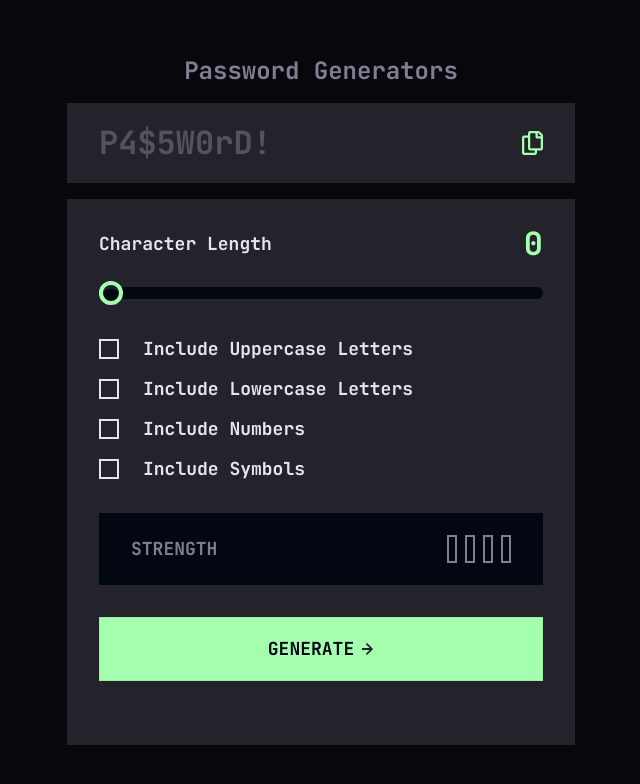
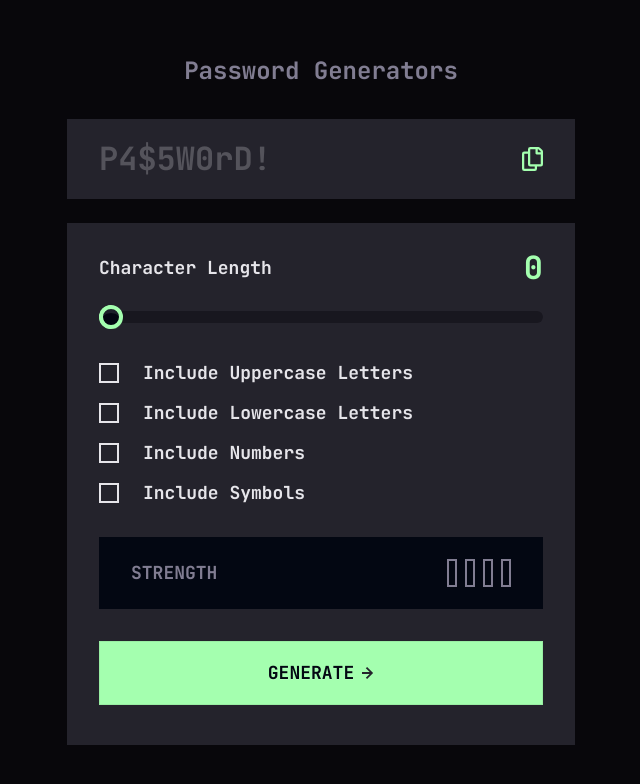
Before and after one commit to ironest/password-generator, a React (Vite) app: page / in a window 1280 px wide. Shown: the top 784 px of the page, without its empty margins (319-959 px from the left). Built offline with nearby package versions, Linux system fonts and the light colour scheme.

Commit message:
Addressed accessibility issues

```diff
--- a/src/App.tsx
+++ b/src/App.tsx
@@ -42,8 +42,8 @@ function App() {
 
   return (
     <div className="min-h-screen w-full flex justify-center items-center">
-      <main className="w-full sm:w-135 flex flex-col items-center gap-4 p-4">
-        <h1 className="text-base/5 text-gray-600 sm:text-2xl/8">
+      <main className="w-full sm:w-135 flex flex-col items-center gap-4 sm:gap-6 p-4">
+        <h1 className="text-base/5 text-gray-600 sm:text-2xl/8 sm:mb-2">
           Password Generators
         </h1>
         <OutputPassword loading={loading} password={password} />
--- a/src/components/settings/generate-cta/index.tsx
+++ b/src/components/settings/generate-cta/index.tsx
@@ -8,6 +8,7 @@ export const GenerateCta = ({ loading, onClick }: GenerateCtaProps) => {
     <button
       className="btn h-14 sm:h-16 gap-2 btn-primary rounded-none w-full text-base-300 uppercase shadow-none hover:bg-transparent hover:text-primary hover:border-2 hover:border-primary text-base/5 sm:text-lg/6"
       onClick={onClick}
+      type="button"
     >
       {loading ? (
         <>
--- a/src/components/settings/index.tsx
+++ b/src/components/settings/index.tsx
@@ -4,7 +4,7 @@ interface SettingsProps {
 
 export const Settings = ({ children }: SettingsProps) => {
   return (
-    <div className="w-full flex flex-col gap-8 bg-base-200 p-4 sm:pt-6 sm:pb-16 sm:px-8">
+    <div className="w-full flex flex-col gap-8 bg-base-200 p-4 sm:pt-6 sm:pb-16 sm:px-8 md:pb-10">
       {children}
     </div>
   );
--- a/src/components/settings/length/index.tsx
+++ b/src/components/settings/length/index.tsx
@@ -19,14 +19,16 @@ export const SettingsLength = ({ config, setConfig }: SettingsLengthProps) => {
       <span className="text-primary text-2xl/8 sm:text-[32px]/[42px]">
         {config.length}
       </span>
+      <label className="w-full">
         <input
           type="range"
           min="0"
           max="32"
           value={config.length}
           onChange={(e) => handleLengthChange(e)}
-        className="range text-primary [--size-selector:4px] [--range-bg:var(--color-base-300)] [--range-thumb:var(--color-base-300)] [--range-fill:1] active:[--range-thumb:var(--color-base-300)] w-full"
+          className="range text-primary [--size-selector:4px] [--range-bg:var(--color-gray-850)] [--range-thumb:var(--color-base-300)] [--range-fill:1] active:[--range-thumb:var(--color-base-300)] w-full"
         />
+      </label>
     </div>
   );
 };
--- a/src/index.css
+++ b/src/index.css
@@ -11,6 +11,7 @@
   --color-base-300: oklch(13% 0.028 261.692);
   --color-gray-600: oklch(0.6004 0.0319 294.15);
   --color-gray-700: oklch(0.446 0.013 291.61);
+  --color-gray-850: oklch(0.2095 0.0157 290.7);
   --color-base-content: oklch(0.9241 0.0068 295.44);
   --color-primary: oklch(0.9229 0.1391 147.26);
   --color-primary-content: oklch(96% 0.018 272.314);
```
Lines whose indentation alone changed are shown as unchanged.
